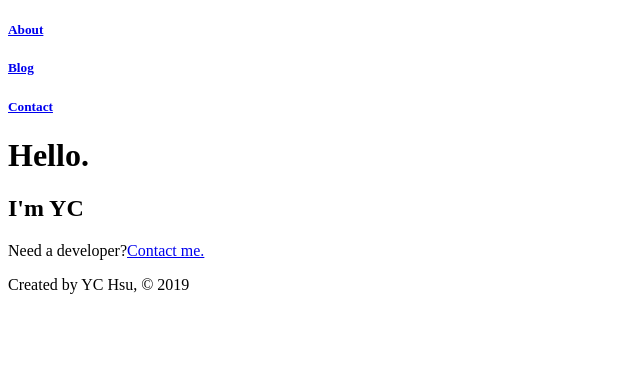
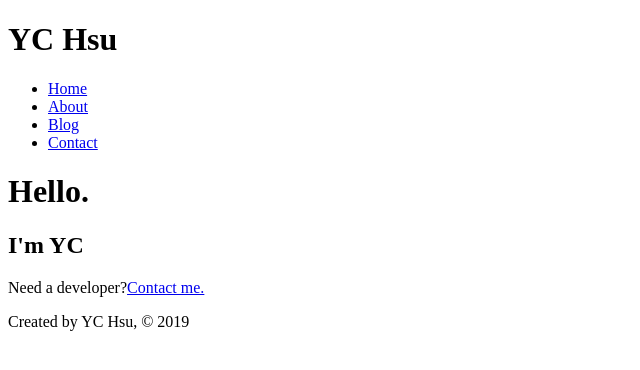
Before and after one commit to ymmat55/ychsu_portfolio, a Gatsby site: page / in a window 1280 px wide. Shown: the whole page, without its empty margins (0-640 px from the left). Built offline with nearby package versions, Linux system fonts and the light colour scheme; Gatsby itself is replaced by a stand-in of ours.

Commit message:
header created

```diff
--- a/package.json
+++ b/package.json
@@ -13,8 +13,10 @@
     "test": "echo \"Write tests! -> https://gatsby.dev/unit-testing \""
   },
   "dependencies": {
+    "bootstrap": "^4.3.1",
     "gatsby": "^2.15.34",
     "react": "^16.10.2",
+    "react-bootstrap": "^1.0.0-beta.14",
     "react-dom": "^16.10.2"
   },
   "devDependencies": {
--- a/src/components/header.js
+++ b/src/components/header.js
@@ -4,15 +4,23 @@ import { Link } from "gatsby"
 export default function Header() {
   return (
     <header>
-      <h5>
-        <Link to="/about">About</Link>
-      </h5>
-      <h5>
-        <Link to="/blog">Blog</Link>
-      </h5>
-      <h5>
-        <Link to="/contact">Contact</Link>
-      </h5>
+      <h1>YC Hsu</h1>
+      <nav>
+        <ul>
+          <li>
+            <Link to="/">Home</Link>
+          </li>
+          <li>
+            <Link to="/about">About</Link>
+          </li>
+          <li>
+            <Link to="/blog">Blog</Link>
+          </li>
+          <li>
+            <Link to="/contact">Contact</Link>
+          </li>
+        </ul>
+      </nav>
     </header>
   )
 }
```
Also changed, not shown: 1 other file.
